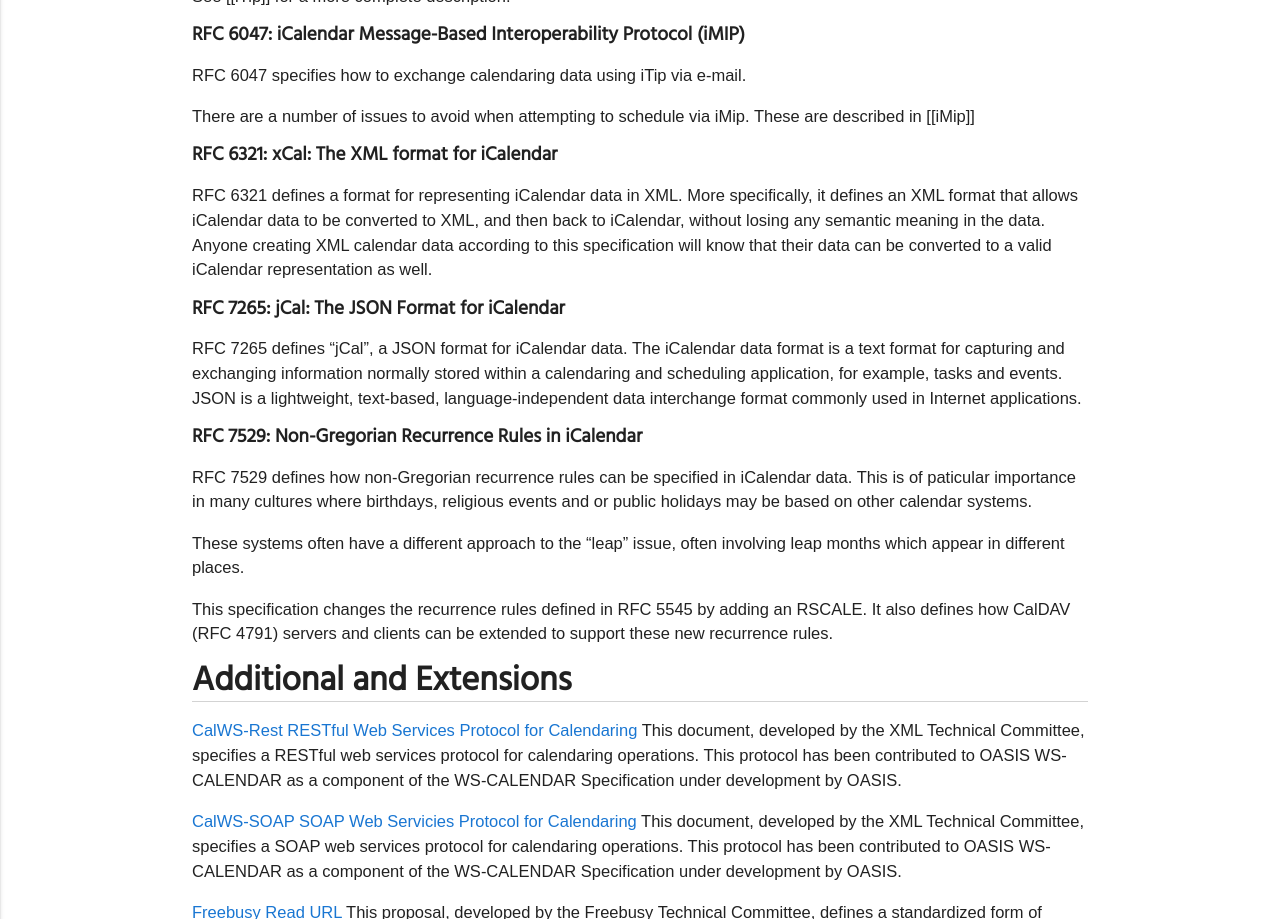
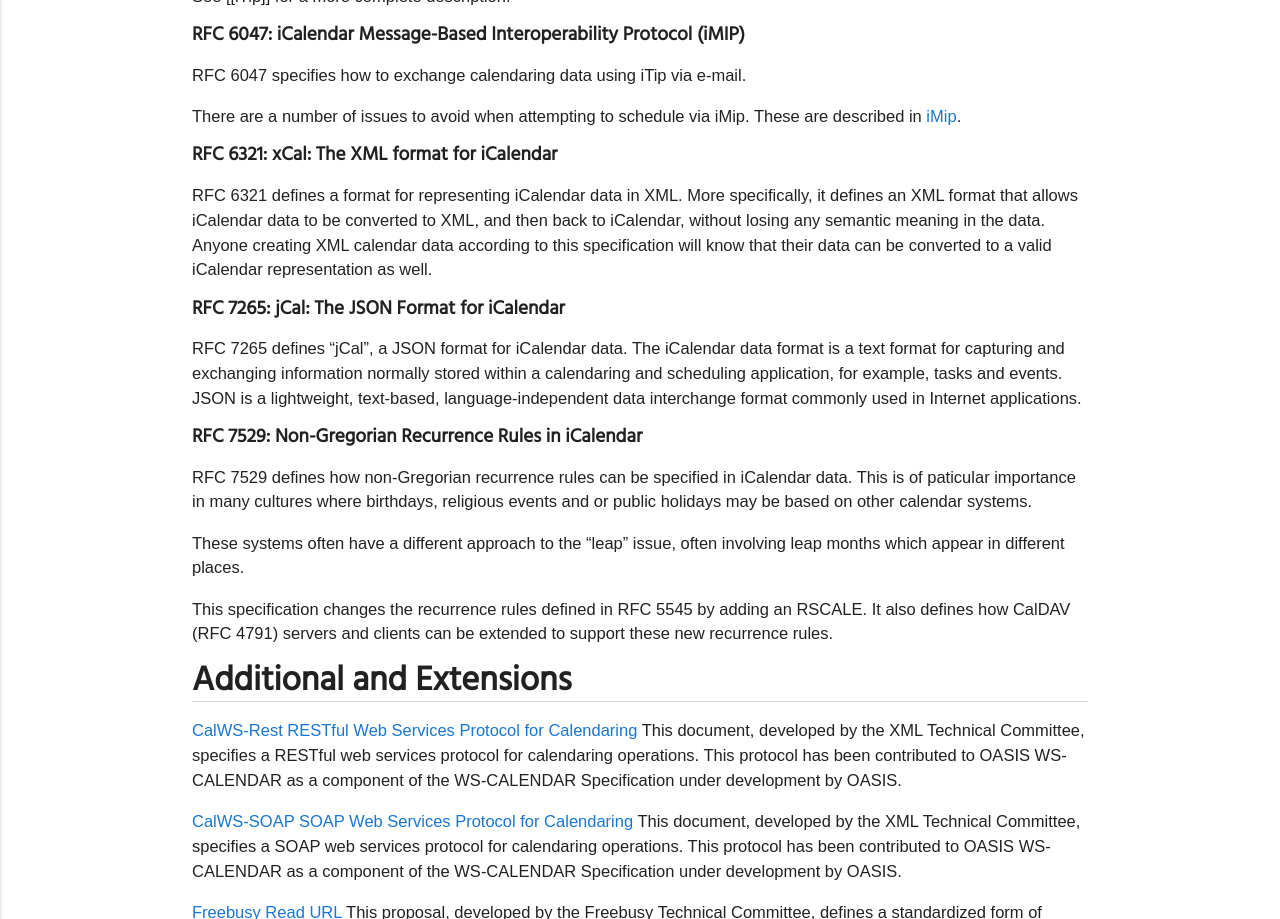
Before and after one commit to CalConnect/DEVGUIDE, a Jekyll site: the page built from _appendixes/Standards.md, in a window 1280 px wide and 1400 px high, scrolled down 2571 px. Shown: the part 153-1072 px from the top of the window. Built offline with Jekyll 4.4.1, drawn with Linux system fonts in a browser that asks for light colours; some web fonts are replaced.

Commit message:
minor error correction

```diff
--- a/_appendixes/Standards.md
+++ b/_appendixes/Standards.md
@@ -28,7 +28,7 @@ If you wish to be able to transport or handle scheduling requests, depending on
 These specifications define different representations of the standard iCalendar data model. Depending on your needs you may need one or more of:
 
    *  [RFC 6321: xCal: The XML format for iCalendar](#RFC6321) - [IETF RFC](https://tools.ietf.org/html/rfc6321)
-   *  [RFC 7265: jCal: The JSON Format for iCalendar](RFC7265) - [IETF RFC](https://tools.ietf.org/html/rfc7265)
+   *  [RFC 7265: jCal: The JSON Format for iCalendar](#RFC7265) - [IETF RFC](https://tools.ietf.org/html/rfc7265)
 
 ## CalDAV and CalDaV related base standards
 
@@ -93,7 +93,7 @@ See [[iTip]] for a more complete description.
 <h5 id="RFC6047">RFC 6047: iCalendar Message-Based Interoperability Protocol (iMIP)</h5>
 RFC 6047 specifies how to exchange calendaring data using iTip via e-mail.
 
-There are a number of issues to avoid when attempting to schedule via iMip. These are described in [[iMip]]
+There are a number of issues to avoid when attempting to schedule via iMip. These are described in [iMip](/Scheduling/iMIP/).
 
 <h5 id="RFC6321">RFC 6321: xCal: The XML format for iCalendar</h5>
 RFC 6321 defines a format for representing iCalendar data in XML.
@@ -116,7 +116,7 @@ This document, developed by the XML Technical Committee, specifies a RESTful web
 calendaring operations. This protocol has been contributed to OASIS WS-CALENDAR as a component of the
 WS-CALENDAR Specification under development by OASIS.
 
-[CalWS-SOAP SOAP Web Servicies Protocol for Calendaring](http://calconnect.org/pubdocs/CD1301%20CalWS-SOAP%20SOAP%20Web%20Services%20Protocol%20for%20Calendaring.pdf)
+[CalWS-SOAP SOAP Web Services Protocol for Calendaring](http://calconnect.org/pubdocs/CD1301%20CalWS-SOAP%20SOAP%20Web%20Services%20Protocol%20for%20Calendaring.pdf)
 This document, developed by the XML Technical Committee, specifies a SOAP web services protocol for calendaring operations. This protocol has been contributed to OASIS WS-CALENDAR as a component of the WS-CALENDAR Specification under development by OASIS.
 
 [Freebusy Read URL](http://calconnect.org/pubdocs/CD0903%20Freebusy%20Read%20URL.pdf)
```
